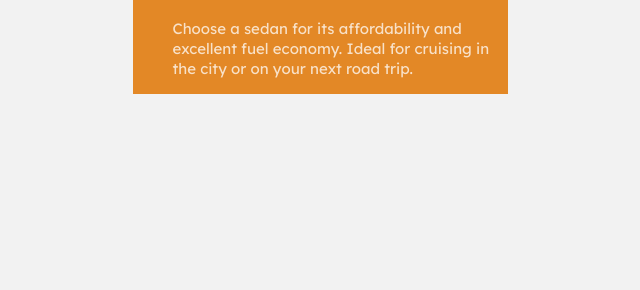
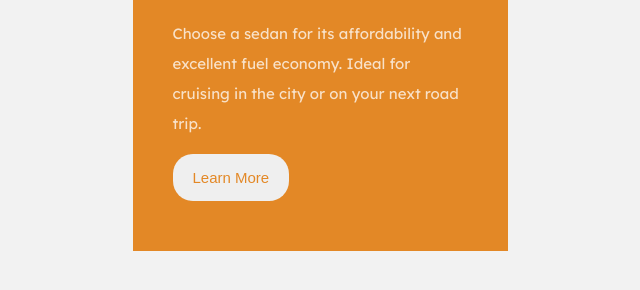
Before and after one commit to webstormcam/3_Column_Preview_Card, a plain HTML site: page index.html in a window 1280 px wide. Shown: the part 216-506 px from the top of the page, without its empty margins (320-960 px from the left). Drawn offline with Linux system fonts and the light colour scheme.

Commit message:
first card done

```diff
--- a/index.html
+++ b/index.html
@@ -30,8 +30,13 @@
             </div>
             <div id="words">
                 <h1>SEDANS</h1>
-                <p>Choose a sedan for its affordability and excellent fuel economy. Ideal for cruising in the city or on
+                <p>Choose a sedan for its affordability and excellent fuel economy. Ideal for cruising in the
+                    city
+                    or on
                     your next road trip.</p>
+            </div>
+            <div id='button'>
+                <button type="button">Learn More</button>
             </div>
         </div>
     </div>
--- a/style.css
+++ b/style.css
@@ -36,6 +36,22 @@ body{
     font-family: 'Lexend Deca', sans-serif;
     color: hsla(0, 0%, 100%, 0.75);
     font-size: 15px;
-    line-height: 20px;
+    line-height: 30px;
+    padding-right: 40px;
 
 }
+
+#button{
+    padding-bottom: 50px;
+}
+
+#button button{
+    font-size: 15px;
+   padding: 15px;
+   padding-left: 20px;
+   padding-right: 20px;
+   border-radius: 20px;
+   border: none;
+   color: hsl(31, 77%, 52%);
+
+}
```
